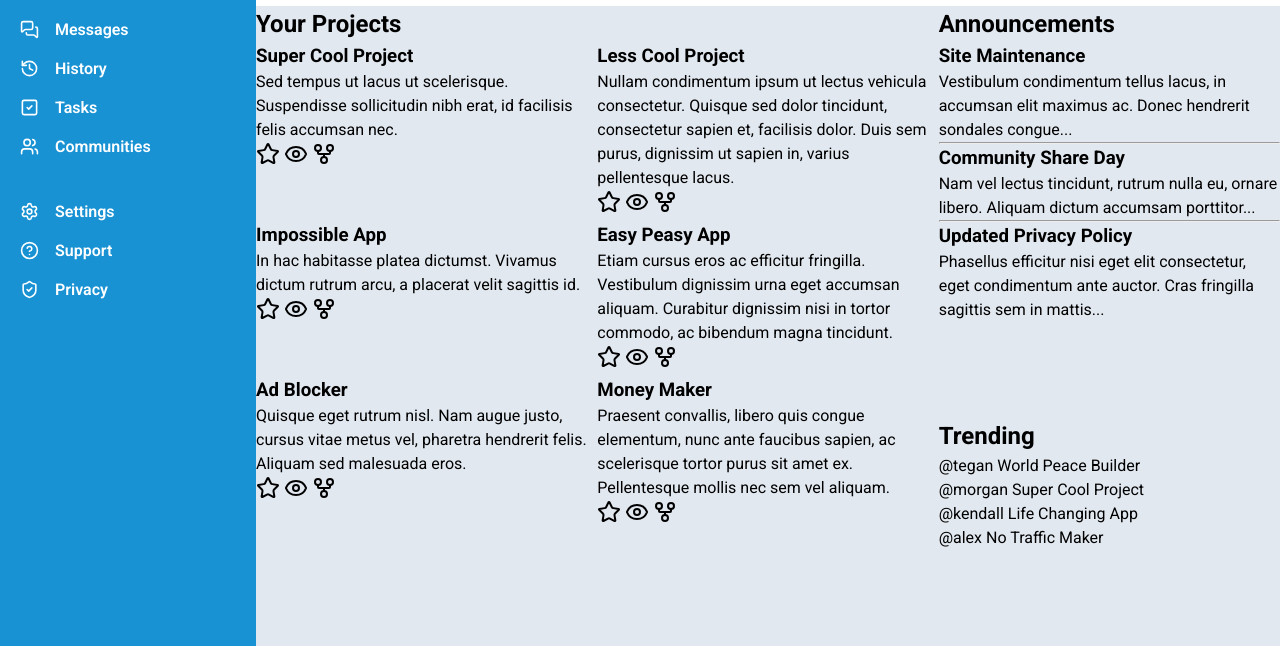
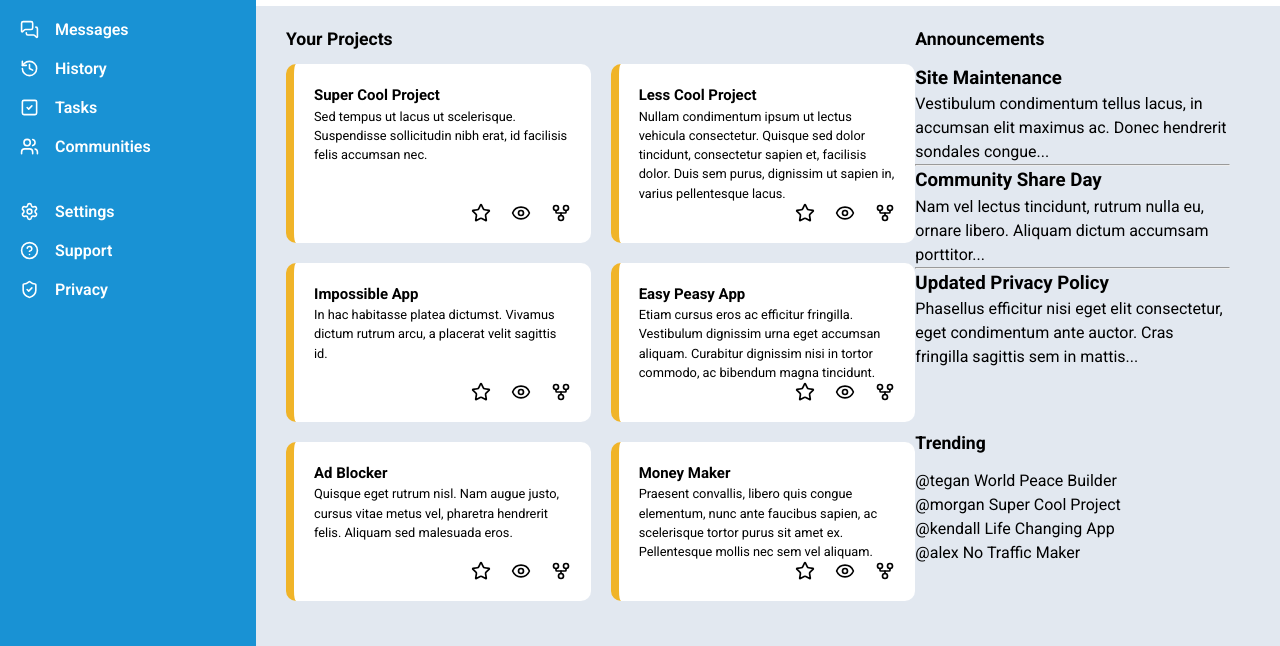
Before and after one commit to bymvrs/admin-dashboard, a plain HTML site: page index.html in a window 1280 px wide. Shown: the part 154-800 px from the top of the page. Drawn offline with Linux system fonts and the light colour scheme; files whose address does not match are found by name.

Commit message:
Add styles to projects section

```diff
--- a/index.html
+++ b/index.html
@@ -88,54 +88,54 @@
                     <h3>Super Cool Project</h3>
                     <p>Sed tempus ut lacus ut scelerisque. Suspendisse sollicitudin nibh erat, id facilisis felis accumsan nec.</p>
                     <div class="icons">
-                        <img src="./icons/star.svg" alt="">
-                        <img src="./icons/eye.svg" alt="">
-                        <img src="./icons/fork.svg" alt="">
+                        <img src="./icons/star.svg" alt="" width="20" height="20">
+                        <img src="./icons/eye.svg" alt="" width="20" height="20">
+                        <img src="./icons/fork.svg" alt="" width="20" height="20">
                     </div>
                 </div>
                 <div class="project">
                     <h3>Less Cool Project</h3>
                     <p>Nullam condimentum ipsum ut lectus vehicula consectetur. Quisque sed dolor tincidunt, consectetur sapien et, facilisis dolor. Duis sem purus, dignissim ut sapien in, varius pellentesque lacus.</p>
                     <div class="icons">
-                        <img src="./icons/star.svg" alt="">
-                        <img src="./icons/eye.svg" alt="">
-                        <img src="./icons/fork.svg" alt="">
+                        <img src="./icons/star.svg" alt="" width="20" height="20">
+                        <img src="./icons/eye.svg" alt="" width="20" height="20">
+                        <img src="./icons/fork.svg" alt="" width="20" height="20">
                     </div>
                 </div>
                 <div class="project">
                     <h3>Impossible App</h3>
                     <p>In hac habitasse platea dictumst. Vivamus dictum rutrum arcu, a placerat velit sagittis id.</p>
                     <div class="icons">
-                        <img src="./icons/star.svg" alt="">
-                        <img src="./icons/eye.svg" alt="">
-                        <img src="./icons/fork.svg" alt="">
+                        <img src="./icons/star.svg" alt="" width="20" height="20">
+                        <img src="./icons/eye.svg" alt="" width="20" height="20">
+                        <img src="./icons/fork.svg" alt="" width="20" height="20">
                     </div>
                 </div>
                 <div class="project">
                     <h3>Easy Peasy App</h3>
                     <p>Etiam cursus eros ac efficitur fringilla. Vestibulum dignissim urna eget accumsan aliquam. Curabitur dignissim nisi in tortor commodo, ac bibendum magna tincidunt.</p>
                     <div class="icons">
-                        <img src="./icons/star.svg" alt="">
-                        <img src="./icons/eye.svg" alt="">
-                        <img src="./icons/fork.svg" alt="">
+                        <img src="./icons/star.svg" alt="" width="20" height="20">
+                        <img src="./icons/eye.svg" alt="" width="20" height="20">
+                        <img src="./icons/fork.svg" alt="" width="20" height="20">
                     </div>
                 </div>
                 <div class="project">
                     <h3>Ad Blocker</h3>
                     <p>Quisque eget rutrum nisl. Nam augue justo, cursus vitae metus vel, pharetra hendrerit felis. Aliquam sed malesuada eros.</p>
                     <div class="icons">
-                        <img src="./icons/star.svg" alt="">
-                        <img src="./icons/eye.svg" alt="">
-                        <img src="./icons/fork.svg" alt="">
+                        <img src="./icons/star.svg" alt="" width="20" height="20">
+                        <img src="./icons/eye.svg" alt="" width="20" height="20">
+                        <img src="./icons/fork.svg" alt="" width="20" height="20">
                     </div>
                 </div>
                 <div class="project">
                     <h3>Money Maker</h3>
                     <p>Praesent convallis, libero quis congue elementum, nunc ante faucibus sapien, ac scelerisque tortor purus sit amet ex. Pellentesque mollis nec sem vel aliquam.</p>
                     <div class="icons">
-                        <img src="./icons/star.svg" alt="">
-                        <img src="./icons/eye.svg" alt="">
-                        <img src="./icons/fork.svg" alt="">
+                        <img src="./icons/star.svg" alt="" width="20" height="20">
+                        <img src="./icons/eye.svg" alt="" width="20" height="20">
+                        <img src="./icons/fork.svg" alt="" width="20" height="20">
                     </div>
                 </div>
             </div>
--- a/styles.css
+++ b/styles.css
@@ -186,6 +186,12 @@ body {
     "projects announcements"
     "projects trending";
     background-color: var(--background-color);
+    padding: 20px 50px 20px 30px;
+}
+
+.main-content h2 {
+    font-size: 1.1rem;
+    margin-bottom: 12px;
 }
 
 .projects {
@@ -194,7 +200,26 @@ body {
 
 .projects-container {
     display: grid;
-    grid-template-columns: repeat(auto-fit, minmax(300px, 1fr));
+    grid-template-columns: repeat(auto-fit, minmax(250px, 1fr));
+    font-size: 0.9rem;
+    gap: 20px;
+}
+
+.projects-container .project {
+    display: flex;
+    flex-direction: column;
+    background-color: white;
+    border-left: solid 8px var(--secondary-color);
+    border-radius: 10px;
+    padding: 20px;
+    font-size: 0.8rem;
+}
+
+.projects-container .project .icons {
+    margin-top: auto;
+    display: flex;
+    align-self: flex-end;
+    gap: 20px;
 }
 
 .announcements {
```
